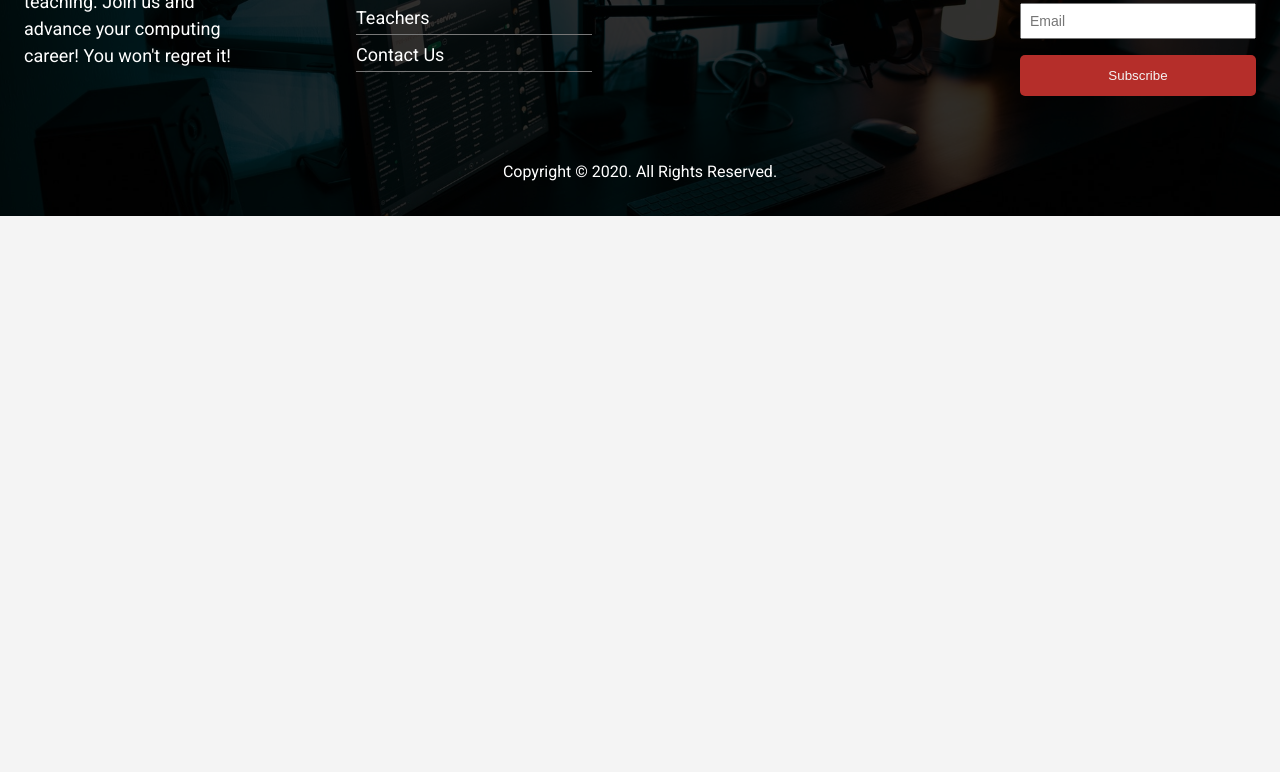
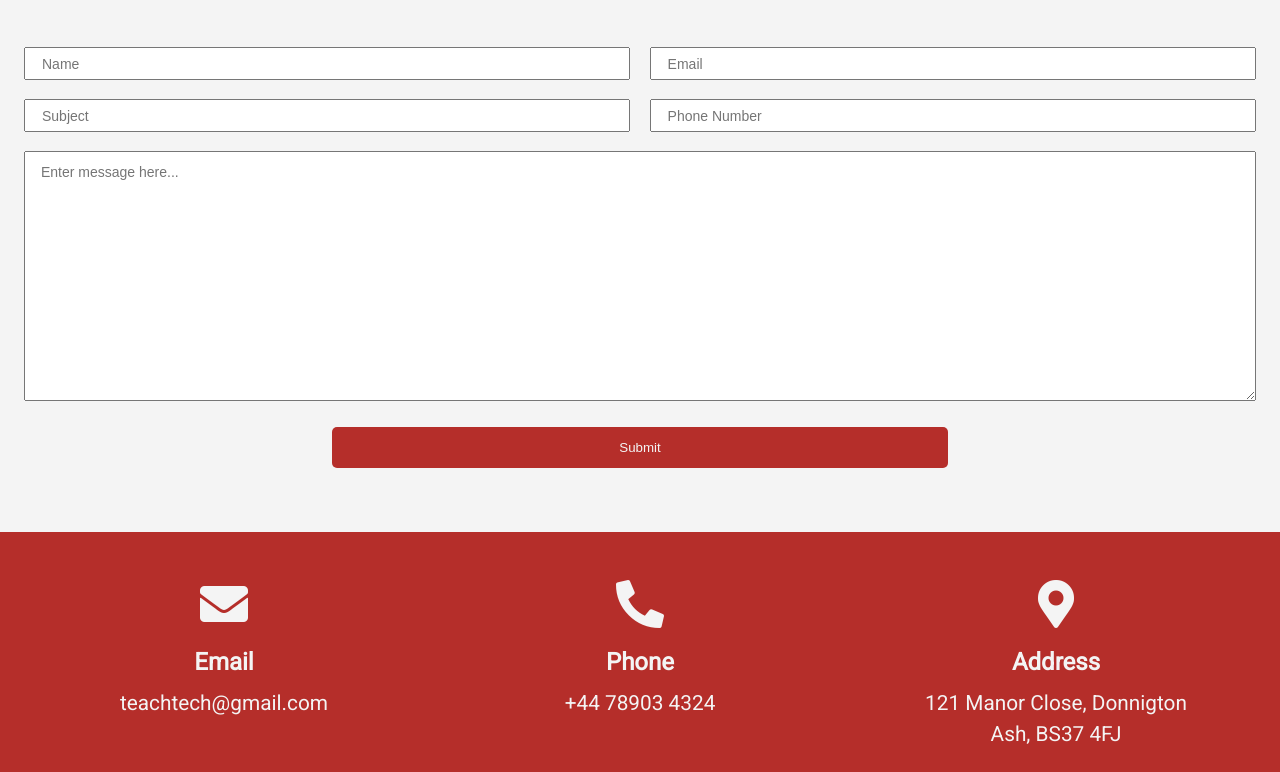
Before and after one commit to murtaza135/tech_tech_website, a website built with webpack: page dist/contact.html in a window 1280 px wide. Shown: the part 224-996 px from the top of the page. Before the commit the page ends 800 px from the top, so only its background shows below. Built offline with nearby package versions, Linux system fonts and the light colour scheme.

Commit message:
created and styled contact.html

```diff
--- a/scss/_general_utilities.scss
+++ b/scss/_general_utilities.scss
@@ -136,6 +136,7 @@
 .mb-4 { margin: 0 0 1.5rem 0; }
 .mb-5 { margin: 0 0 2rem 0; }
 .mb-6 { margin: 0 0 3rem 0; }
+.mb-7 { margin: 0 0 4rem 0; }
 
 .ml-1 { margin: 0 0 0 0.25rem; }
 .ml-2 { margin: 0 0 0 0.5rem; }
--- a/scss/_style.scss
+++ b/scss/_style.scss
@@ -378,8 +378,56 @@ p {
 
 
 // Contact-A
+#contact {
+    &-a {
+        .contact-form {
+            grid-template-columns: repeat(2, 1fr);
+            grid-template-areas:
+                "name email"
+                "subject phone"
+                "message message"
+                "submit submit"
+            ;
+            grid-gap: 1.2rem;
 
+            .contact-name { grid-area: name; }
+            .contact-email { grid-area: email; }
+            .contact-subject { grid-area: subject; }
+            .contact-phone { grid-area: phone ; }
+            .contact-message { grid-area: message; }
+            .contact-submit { grid-area: submit; }
 
+            .text-input {
+                padding: 0.4rem 1rem;
+                width: 100%;
+                font-size: 14px;
+                outline: none !important;
+
+            }
+
+            #contact-message-input {
+                padding: 0.75rem 1rem;
+                height: 250px;
+                resize: vertical;
+            }
+
+            .contact-submit {
+                width: 50%;
+                justify-self: center;
+
+                &:hover {
+                    background: $dark-color;
+                }
+            }
+        }
+    }
+
+    &-b {
+        .contact-info.grid {
+            padding: 3rem 0 1.75rem;
+        }
+    }
+}
 
 
 // Footer
```
Also changed, not shown: dist/contact.html, dist/courses.html, dist/css/main.css, dist/index.html, dist/teachers.html.
